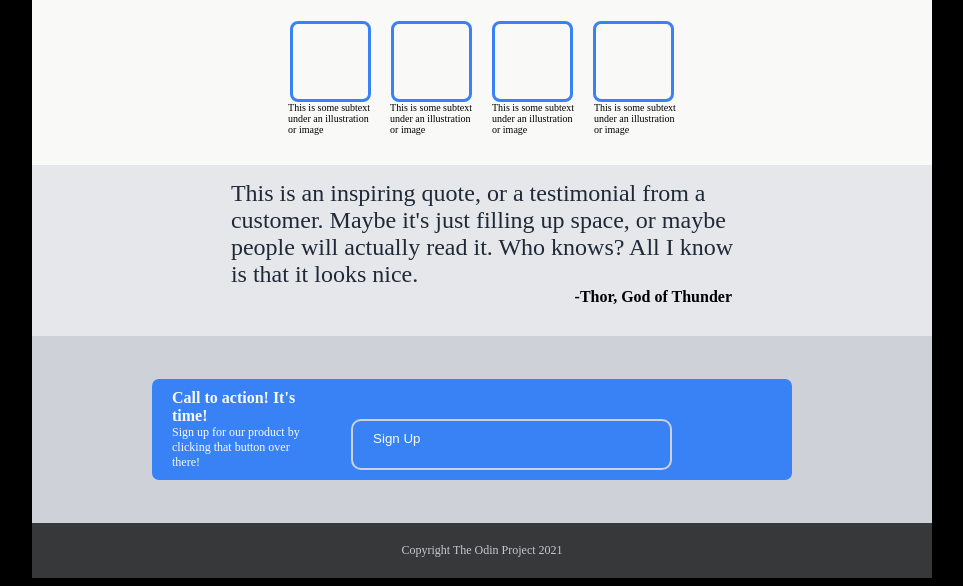
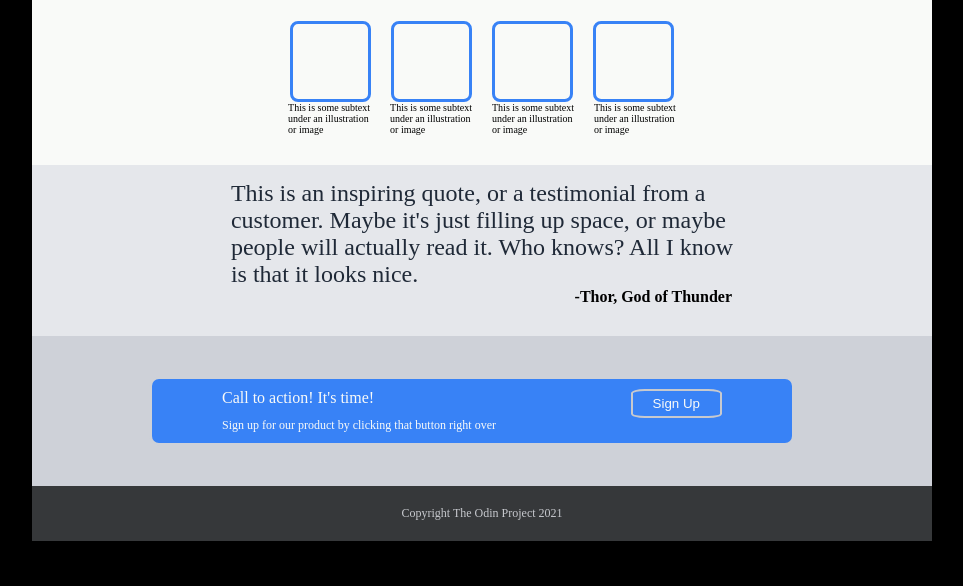
Before and after one commit to IsraelWiseman/first-landing-page, a plain HTML site: page index.html in a window 1280 px wide. Shown: the part 577-1163 px from the top of the page, without its empty margins (158-1121 px from the left). After the commit the page ends 1126 px from the top, so only its background shows below. Drawn offline with Linux system fonts and the light colour scheme.

Commit message:
fix styles of forth section and footer

```diff
--- a/index.html
+++ b/index.html
@@ -84,18 +84,23 @@
 
     <div class="first-section forth-section">
 
+
         <div class="sign-up">
-            <div>
-                <strong>Call to action! It's time!</strong>
-                <div class="small">
-                    Sign up for our product by clicking that button over there!
+            <div class="call">
+                <div>Call to action! It's time!</div>
+                <button class="call">Sign Up</button>
 
-                </div>
             </div>
 
+            <div class="small">
+                Sign up for our product by clicking that button right over
 
-            <button class="sign-up">Sign Up</button>
+            </div>
         </div>
+
+
+
+
     </div>
     <footer>
         <div class="first-section small">
--- a/style.css
+++ b/style.css
@@ -175,21 +175,52 @@ h3 {
   border-style: solid;
   border-color: #ced1d8;
   margin-left: 40px;
-  display: flex;
   border-radius: 10px;
   margin-top: 30px;
   width: 600px;
   margin-right: 100px;
+
 }
 
 .small {
   font-size: 12px;
+  margin-left: 50px;
+
 }
 
 footer .first-section {
   background-color: #36383a;
   justify-content: center;
-  padding:20px;
-  color:#c7c9ce
+  padding: 20px;
+  color: #c7c9ce;
+}
+
+
+.call {
+  display: flex;
+  margin-top: 0px;
+  justify-content: space-between;
+}
+
+button,
+.call {
+  margin-left: 150px;
+  flex-shrink: 0;
+
 
 }
+
+.sign-up button {
+  border-style: solid;
+  border-color: #c7c9ce;
+  margin-right: 50px;
+}
+
+.sign-up .call {
+  margin-left: 50px;
+}
+
+footer {
+  font-size: 14px;
+  margin-left: 100px;
+}
```
